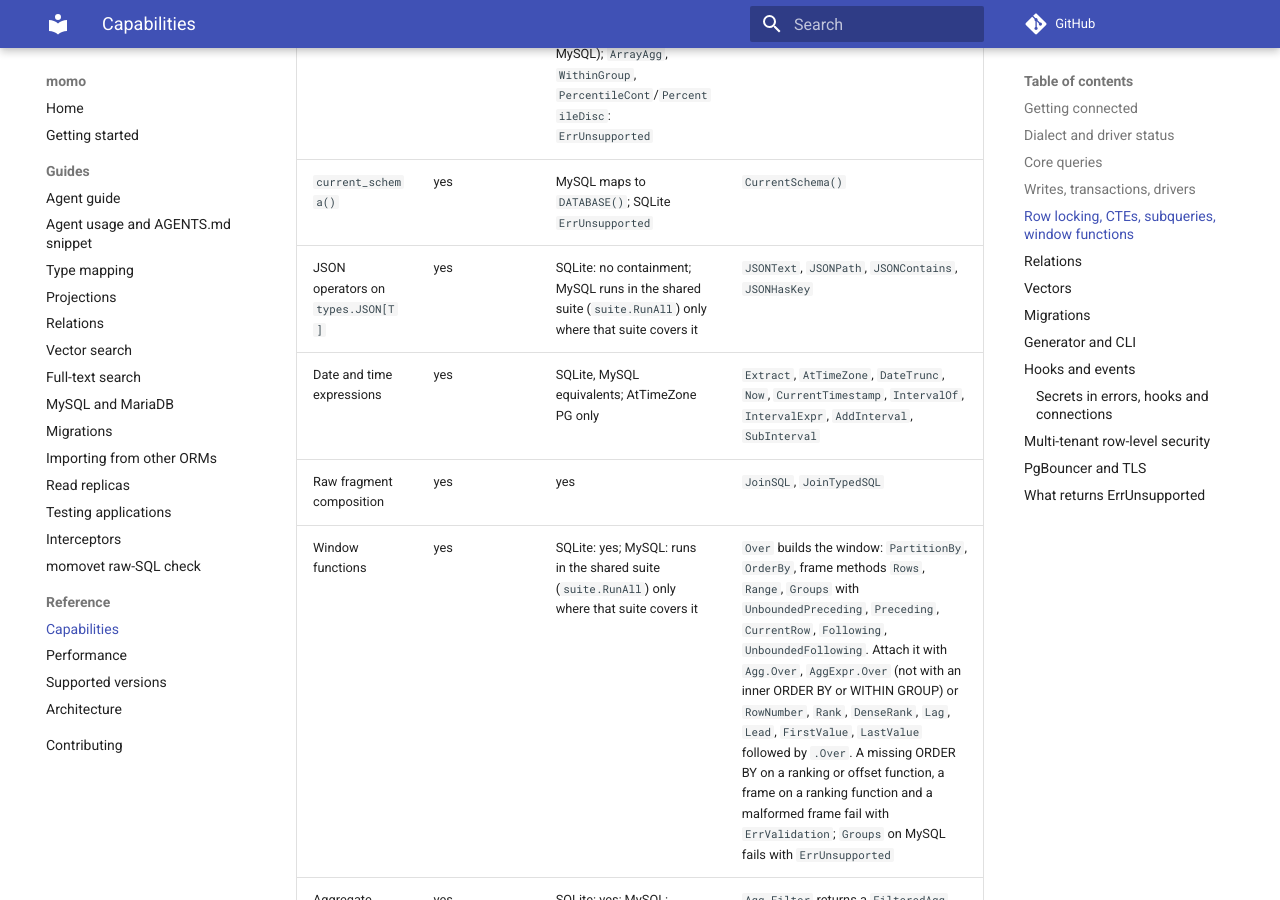
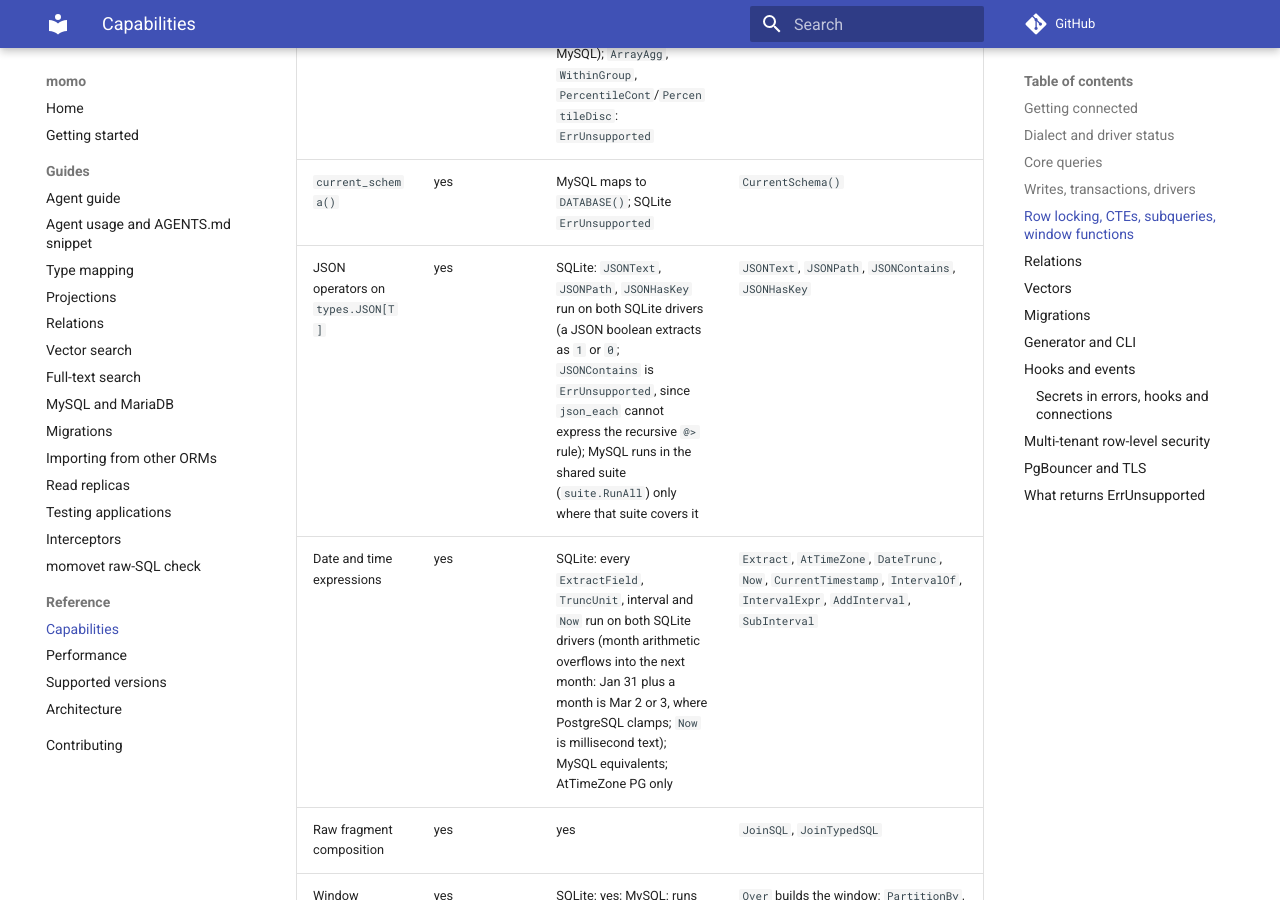
Before and after one commit to azrtydxb/momo, an MkDocs documentation site: the page built from docs/capabilities.md, in a window 1280 px wide and 900 px high, scrolled down 9717 px. Built offline with MkDocs 1.6.1 and Material for MkDocs 9.7.7, drawn with Linux system fonts in a browser that asks for light colours; comment, search, counter and statistics services are not loaded; the version menu is left out.

Commit message:
docs(sqlite): state the JSON and time operator limits measured on a live SQLite

```diff
--- a/docs/capabilities.md
+++ b/docs/capabilities.md
@@ -149,8 +149,8 @@ The `dialect/dialect.go` flags for the unusable dialects, for planning only:
 | Typed `substr`, `CASE`, arithmetic                                         | yes                                                                                     | SQLite yes; MySQL runs in the shared suite (`suite.RunAll`) only where that suite covers it                                                                                                                                                                                                     | `Substr`, `Lower`, `Upper`, `Length` (MySQL: `char_length`), `Func[T]`, `Case[T]()`, `Add`/`Sub`/`Mul` and `...Expr`, `CoalesceExpr`, `Cast[T]`, `Concat`                                                                                                                                                                                                                                                                                                                                                                                                       |
 | Aggregate ORDER BY, `WITHIN GROUP`, `string_agg`, `array_agg`, `jsonb_agg` | yes                                                                                     | `StringAgg` yes (SQLite 3.44+ for ORDER BY; MySQL `GROUP_CONCAT ... SEPARATOR`); `JSONBAgg`/`JSONBBuildObject` map to `json_group_array`/`json_object` and `JSON_ARRAYAGG`/`JSON_OBJECT` (no ORDER BY on MySQL); `ArrayAgg`, `WithinGroup`, `PercentileCont`/`PercentileDisc`: `ErrUnsupported` | `Aggregate[T]`, `.OrderBy`, `.WithinGroup`, `.Filter`, `StringAgg`, `ArrayAgg[T]`, `JSONBAgg[T]`, `JSONBBuildObject[T]`, `JSONField`, `ToJSONB[T]`, `EmptyJSONArray[T]`, `PercentileCont`, `PercentileDisc[T]`                                                                                                                                                                                                                                                                                                                                                  |
 | `current_schema()`                                                         | yes                                                                                     | MySQL maps to `DATABASE()`; SQLite `ErrUnsupported`                                                                                                                                                                                                                                             | `CurrentSchema()`                                                                                                                                                                                                                                                                                                                                                                                                                                                                                                                                               |
-| JSON operators on `types.JSON[T]`                                          | yes                                                                                     | SQLite: no containment; MySQL runs in the shared suite (`suite.RunAll`) only where that suite covers it                                                                                                                                                                                         | `JSONText`, `JSONPath`, `JSONContains`, `JSONHasKey`                                                                                                                                                                                                                                                                                                                                                                                                                                                                                                            |
-| Date and time expressions                                                  | yes                                                                                     | SQLite, MySQL equivalents; AtTimeZone PG only                                                                                                                                                                                                                                                   | `Extract`, `AtTimeZone`, `DateTrunc`, `Now`, `CurrentTimestamp`, `IntervalOf`, `IntervalExpr`, `AddInterval`, `SubInterval`                                                                                                                                                                                                                                                                                                                                                                                                                                     |
+| JSON operators on `types.JSON[T]`                                          | yes                                                                                     | SQLite: `JSONText`, `JSONPath`, `JSONHasKey` run on both SQLite drivers (a JSON boolean extracts as `1` or `0`; `JSONContains` is `ErrUnsupported`, since `json_each` cannot express the recursive `@>` rule); MySQL runs in the shared suite (`suite.RunAll`) only where that suite covers it  | `JSONText`, `JSONPath`, `JSONContains`, `JSONHasKey`                                                                                                                                                                                                                                                                                                                                                                                                                                                                                                            |
+| Date and time expressions                                                  | yes                                                                                     | SQLite: every `ExtractField`, `TruncUnit`, interval and `Now` run on both SQLite drivers (month arithmetic overflows into the next month: Jan 31 plus a month is Mar 2 or 3, where PostgreSQL clamps; `Now` is millisecond text); MySQL equivalents; AtTimeZone PG only                         | `Extract`, `AtTimeZone`, `DateTrunc`, `Now`, `CurrentTimestamp`, `IntervalOf`, `IntervalExpr`, `AddInterval`, `SubInterval`                                                                                                                                                                                                                                                                                                                                                                                                                                     |
 | Raw fragment composition                                                   | yes                                                                                     | yes                                                                                                                                                                                                                                                                                             | `JoinSQL`, `JoinTypedSQL`                                                                                                                                                                                                                                                                                                                                                                                                                                                                                                                                       |
 | Window functions                                                           | yes                                                                                     | SQLite: yes; MySQL: runs in the shared suite (`suite.RunAll`) only where that suite covers it                                                                                                                                                                                                   | `Over` builds the window: `PartitionBy`, `OrderBy`, frame methods `Rows`, `Range`, `Groups` with `UnboundedPreceding`, `Preceding`, `CurrentRow`, `Following`, `UnboundedFollowing`. Attach it with `Agg.Over`, `AggExpr.Over` (not with an inner ORDER BY or WITHIN GROUP) or `RowNumber`, `Rank`, `DenseRank`, `Lag`, `Lead`, `FirstValue`, `LastValue` followed by `.Over`. A missing ORDER BY on a ranking or offset function, a frame on a ranking function and a malformed frame fail with `ErrValidation`; `Groups` on MySQL fails with `ErrUnsupported` |
 | Aggregate `FILTER` clause                                                  | yes                                                                                     | SQLite: yes; MySQL: `ErrUnsupported`                                                                                                                                                                                                                                                            | `Agg.Filter` returns a `FilteredAgg` usable in a select list, HAVING and `Over`                                                                                                                                                                                                                                                                                                                                                                                                                                                                                 |
```
Also changed, not shown: 1 other file.
